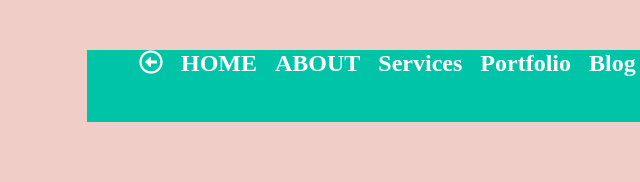
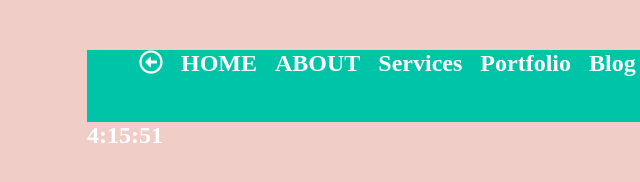
Before and after one commit to JHeart/WebProgrammingBasic, a plain HTML site: page finalProject/second.html in a window 1280 px wide. Shown: the full height of the page, 13-653 px from the left. Drawn offline with Linux system fonts and the light colour scheme.

Commit message:
20180531

```diff
--- a/finalProject/css/main.css
+++ b/finalProject/css/main.css
@@ -7,6 +7,10 @@ body{
     font-family: Arial Serif;
     font-weight: bold;
 
+}
+a{
+    text-decoration: none;
+    color: #ffffff;
 }
 #title{
     text-align: center;
--- a/finalProject/css/second.css
+++ b/finalProject/css/second.css
@@ -8,6 +8,10 @@ body{
 
 }
 
+a{
+    text-decoration: none;
+    color: #ffffff;
+}
 ul{
     list-style: none;
 
@@ -20,7 +24,6 @@ li{
 
 }
 .menu_bar_background{
-
     background-color: #00c4a7;
     height: 3em;
 }
--- /dev/null
+++ b/finalProject/js/clock.js
@@ -0,0 +1,15 @@
+function startTime() {
+    var today = new Date();
+    var h = today.getHours();
+    var m = today.getMinutes();
+    var s = today.getSeconds();
+    m = checkTime(m);
+    s = checkTime(s);
+    document.getElementById('txt').innerHTML =
+        h + ":" + m + ":" + s;
+    var t = setTimeout(startTime, 500);
+}
+function checkTime(i) {
+    if (i < 10) {i = "0" + i};  // add zero in front of numbers < 10
+    return i;
+}
--- a/finalProject/second.html
+++ b/finalProject/second.html
@@ -4,13 +4,14 @@
     <meta charset="UTF-8">
     <link href="css/second.css" rel="stylesheet">
     <link rel="stylesheet" href="https://use.fontawesome.com/releases/v5.0.12/css/all.css" integrity="sha384-G0fIWCsCzJIMAVNQPfjH08cyYaUtMwjJwqiRKxxE/rx96Uroj1BtIQ6MLJuheaO9" crossorigin="anonymous">
+    <script src="js/clock.js"></script>
     <title>Title</title>
 </head>
-<body>
-
+<body onload="startTime()">
+<main>
     <div class="menu_bar_background">
         <ul class="menu_bar">
-        <li style="font-size: 1em"><i class="far fa-arrow-alt-circle-left"></i></li>
+            <li style="font-size: 1em"><a href="index.html"><i class="far fa-arrow-alt-circle-left"></i></a></li>
             <li>HOME</li>
             <li>ABOUT</li>
             <li>Services</li>
@@ -20,9 +21,12 @@
         </ul>
     </div>
 
-<div>
+    <div id="txt"></div>
+
+    <div class="weather_forecast">
 
     </div>
 
+</main>
 </body>
 </html>
```
Also changed, not shown: finalProject/index.html (+2 -0 lines). Lines whose indentation alone changed are shown as unchanged.
